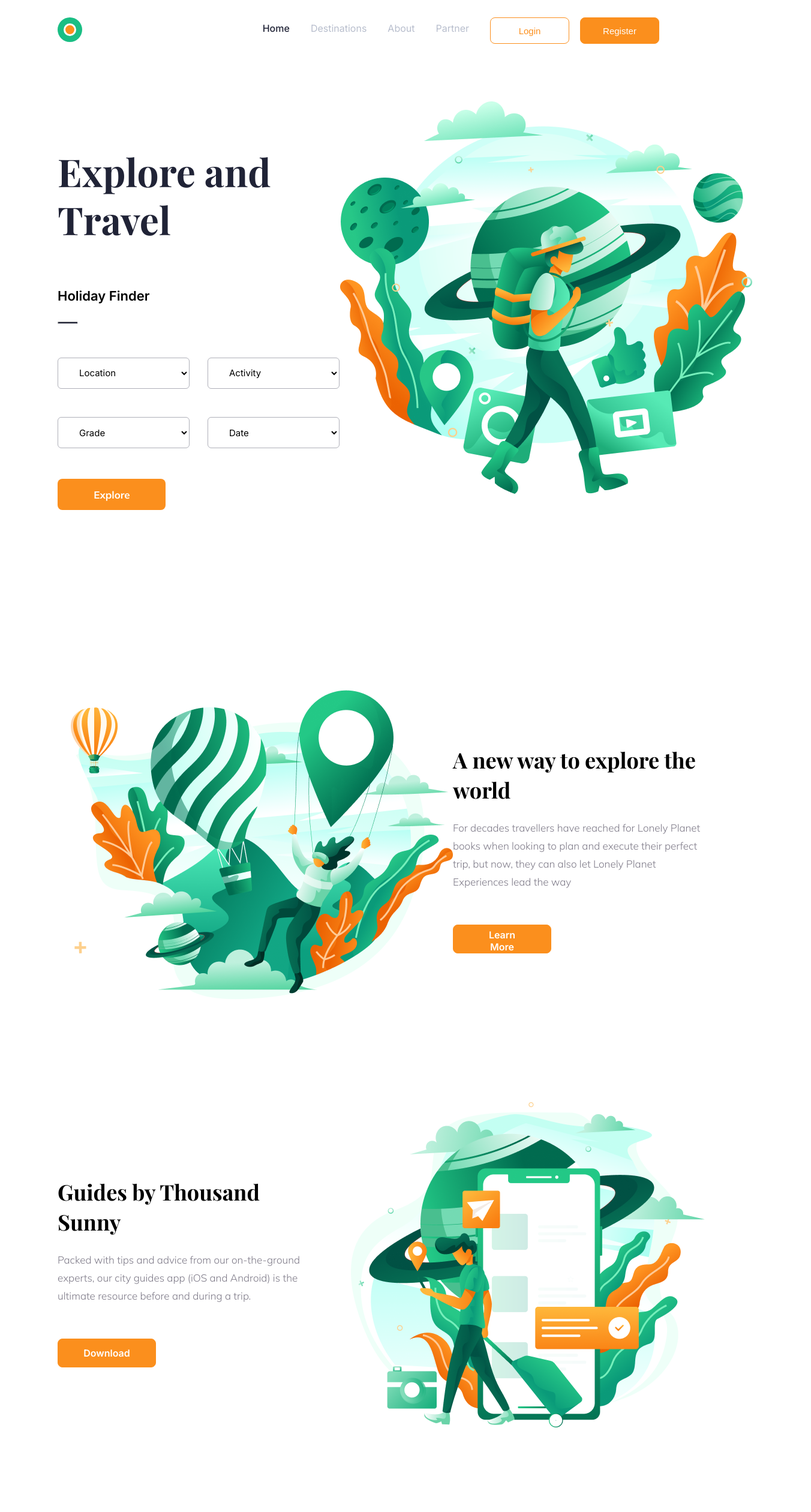
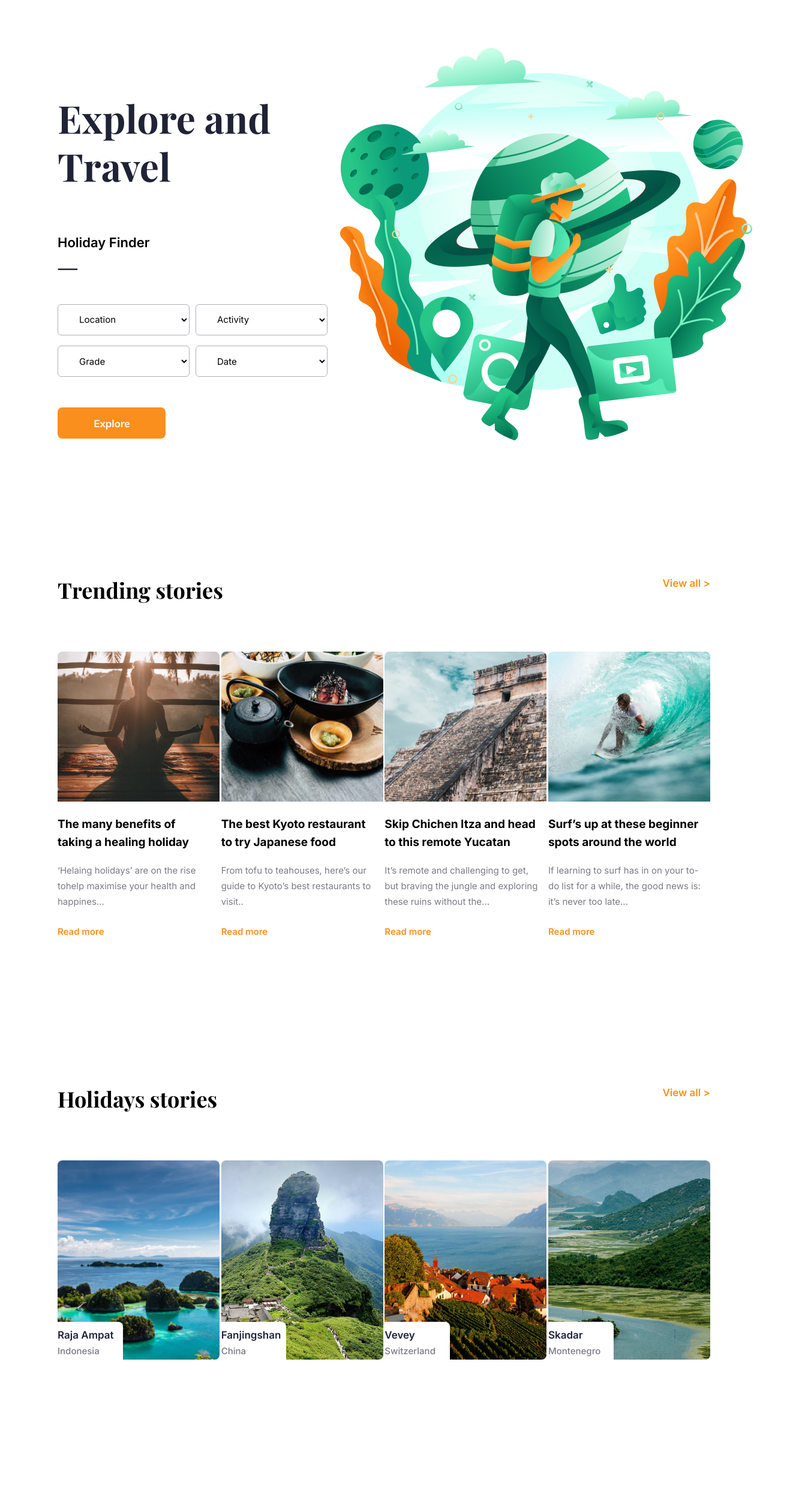
Before and after one commit to eynlanzer/thousand-sunny, a React (Create React App) app: page / in a window 1280 px wide. Shown: the top 2520 px of the page at 60% size, 1352 px wide, since content can reach past the window. After the commit the page ends 2270 px from the top, so only its background shows below. Built offline with nearby package versions, Linux system fonts and the light colour scheme.

Commit message:
fixed: btn config, gap, footer white space, responsive pictures grid

```diff
--- a/src/App.js
+++ b/src/App.js
@@ -11,14 +11,14 @@ import Footer from './comps/Footer'
 const App = () => {
   return (
     <div className="App">
-      <Header />
+      {/* <Header /> */}
       <Finder />
-      <NewWay />
-      <Guides />
-      <Testimonials />
+      {/* <NewWay />
+      <Guides /> */}
+      {/* <Testimonials /> */}
       <Trending />
       <Holidays />
-      <Footer />
+      {/* <Footer /> */}
     </div>
   );
 }
--- a/src/scss/_finder.scss
+++ b/src/scss/_finder.scss
@@ -16,6 +16,8 @@
       padding: 4px 59px 4px 60px;
       height: 52px;
       width: 180px;
+      cursor: pointer;
+      outline:0;
     }
 
     &__text{
@@ -47,10 +49,10 @@
     &__dropdown{
       margin-top: 48px;
       display: flex;
-      gap: 30px;
       flex-wrap: wrap;
       width: 471px;
       &__option{
+        cursor: pointer;
         --black: #4A4C53;
         border-radius: 6px;
         border: 0.8px solid #AFB0B9;
@@ -62,6 +64,7 @@
         height: 52px;
         width: 220px;
         margin-bottom: 17.5px;
+        margin-right: 10px;
         padding-left: 31px;
       }
     }
--- a/src/scss/_footer.scss
+++ b/src/scss/_footer.scss
@@ -38,7 +38,12 @@
   // footer icons
   &__icons{
     display: flex;
-    gap: 25px;
     justify-content: center;
+    padding-bottom: 18px;
+    margin-bottom: 0;
+    &__link{
+      cursor: pointer;
+      margin-right: 10px;
+    }
   }
 }
--- a/src/scss/_header.scss
+++ b/src/scss/_header.scss
@@ -9,12 +9,11 @@
 
   &__btn{
     display: flex;
-    gap: 18px;
     margin-top: 8px;
-    margin-right: 85px;
     &__login{
       background-color: #fff;
       color: var(--orange);
+      margin-right: 20px;
       padding: 8px 46px;
       @include btn-config;
     }
@@ -29,13 +28,13 @@
   &__menu{
     display: flex;
     align-items: center;
-    gap: 35px;
     list-style: none;
     margin-top: 21px;
     &__item a {
       color: var(--light-gray);
       font-weight: 400;
       line-height: 19.36px;
+      margin-right: 20px;
       text-decoration: none;
       &:hover{
         text-decoration: underline;
--- a/src/scss/_holidays.scss
+++ b/src/scss/_holidays.scss
@@ -10,17 +10,12 @@
     }
 
     &__viewall{
-      font-family: 'Inter';
-      font-size: 17px;
-      font-weight: 600;
-      color: var(--orange);
+      @include viewall-config;
     }
   }
 
   &__pictures{
-    display: inline-flex;
-    flex-wrap: wrap;
-    gap: 30px;
+    @include wrap-pictures-config;
     position: relative;
 
     figcaption{
@@ -53,4 +48,10 @@
     }
   }
 
+  @media (min-width: 70em) {
+    &__pictures {
+      justify-content: space-between; // desktop
+    }
+  }
+
 }
--- a/src/scss/_mixins.scss
+++ b/src/scss/_mixins.scss
@@ -6,6 +6,8 @@
   font-weight: 500;
   height: 44px;
   width: 132px;
+  cursor: pointer;
+  outline:0;
 }
 
 // Footer, Header, Finder, NewWay
@@ -23,7 +25,6 @@
   max-width: 1250px;
   width: 85%;
 }
-
 
 // NewWay + Guide
 @mixin section-flex-config{
@@ -44,6 +45,8 @@
   height: 48px;
   width: 164px;
   margin-top: 39px;
+  cursor: pointer;
+  outline:0;
 }
 
 @mixin section-title-config{
@@ -63,6 +66,21 @@
   max-width: 450px;
 }
 
+// Trending, Holiday
+@mixin viewall-config{
+  font-family: 'Inter';
+  font-size: 17px;
+  font-weight: 600;
+  color: var(--orange);
+  cursor: pointer;
+}
+
+@mixin wrap-pictures-config{
+  display: flex;
+  flex-wrap: wrap;
+  justify-content: center; // mobile
+}
+
 //Footer
 @mixin footer-text-config{
   font-family: 'Mulish';
--- a/src/scss/_testimonials.scss
+++ b/src/scss/_testimonials.scss
@@ -2,15 +2,15 @@
   @include section-container-config;
   &__review{
     display: flex;
-    gap: 280px;
-    // @include section-flex-config;
+    @include section-flex-config;
     &__title{
       margin-bottom: 60px;
       @include section-title-config;
     }
     &__rating{
       display: flex;
-      gap: 10px;
+      justify-content: space-between;
+      width: 150px;
     }
 
     &__text{
--- a/src/scss/_trending.scss
+++ b/src/scss/_trending.scss
@@ -10,17 +10,12 @@
     }
 
     &__viewall{
-      font-family: 'Inter';
-      font-size: 17px;
-      font-weight: 600;
-      color: var(--orange);
+      @include viewall-config;
     }
   }
 
   &__pictures{
-    display: inline-flex;
-    flex-wrap: wrap;
-    gap: 20px;
+    @include wrap-pictures-config;
 
     &__img{
       height: 250px;
@@ -58,4 +53,10 @@
       text-align: left;
     }
   }
+
+  @media (min-width: 70em) {
+    &__pictures {
+      justify-content: space-between; // desktop
+    }
+  }
 }
```
Also changed, not shown: src/comps/Footer.js (+11 -1 lines).
